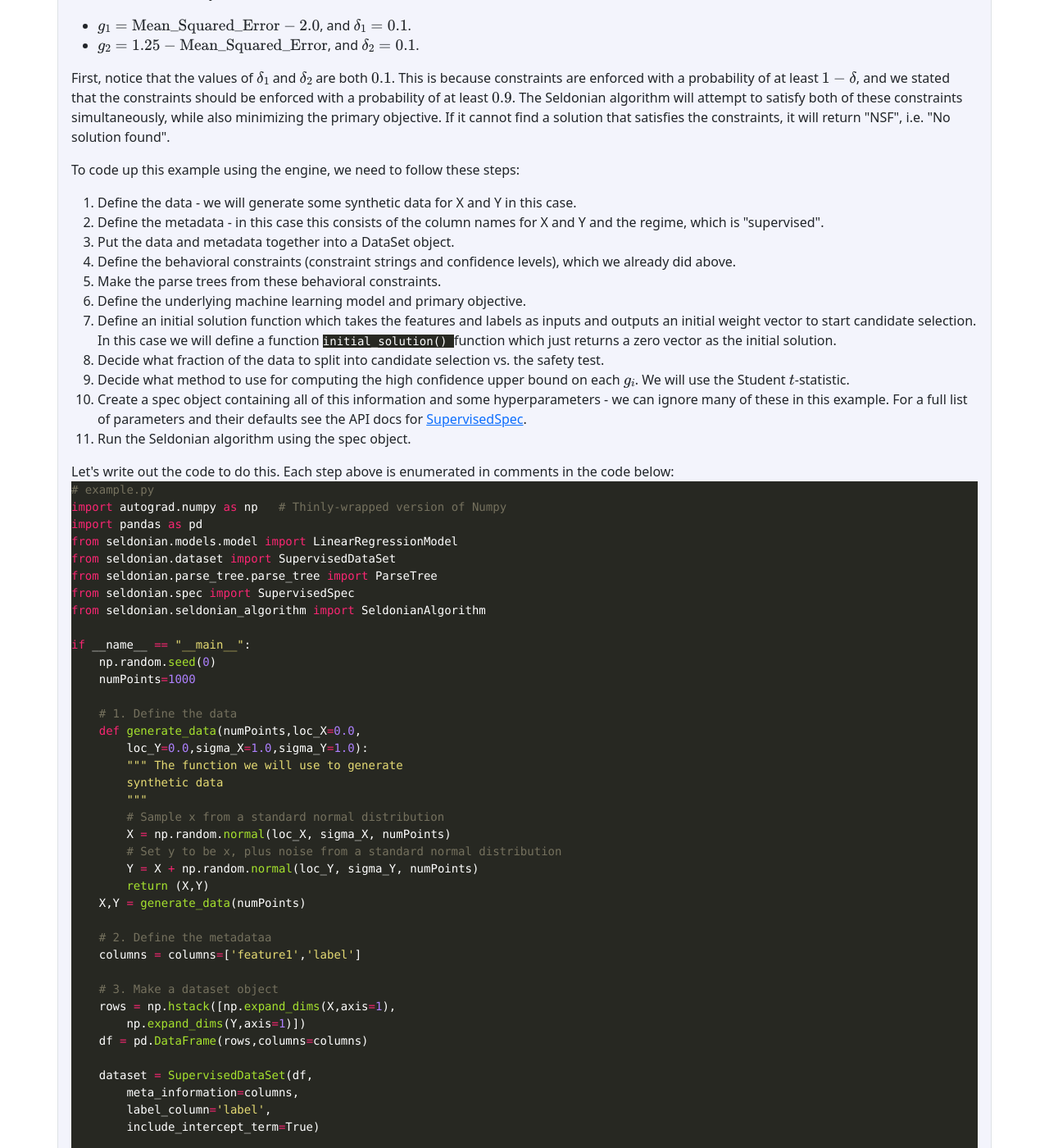
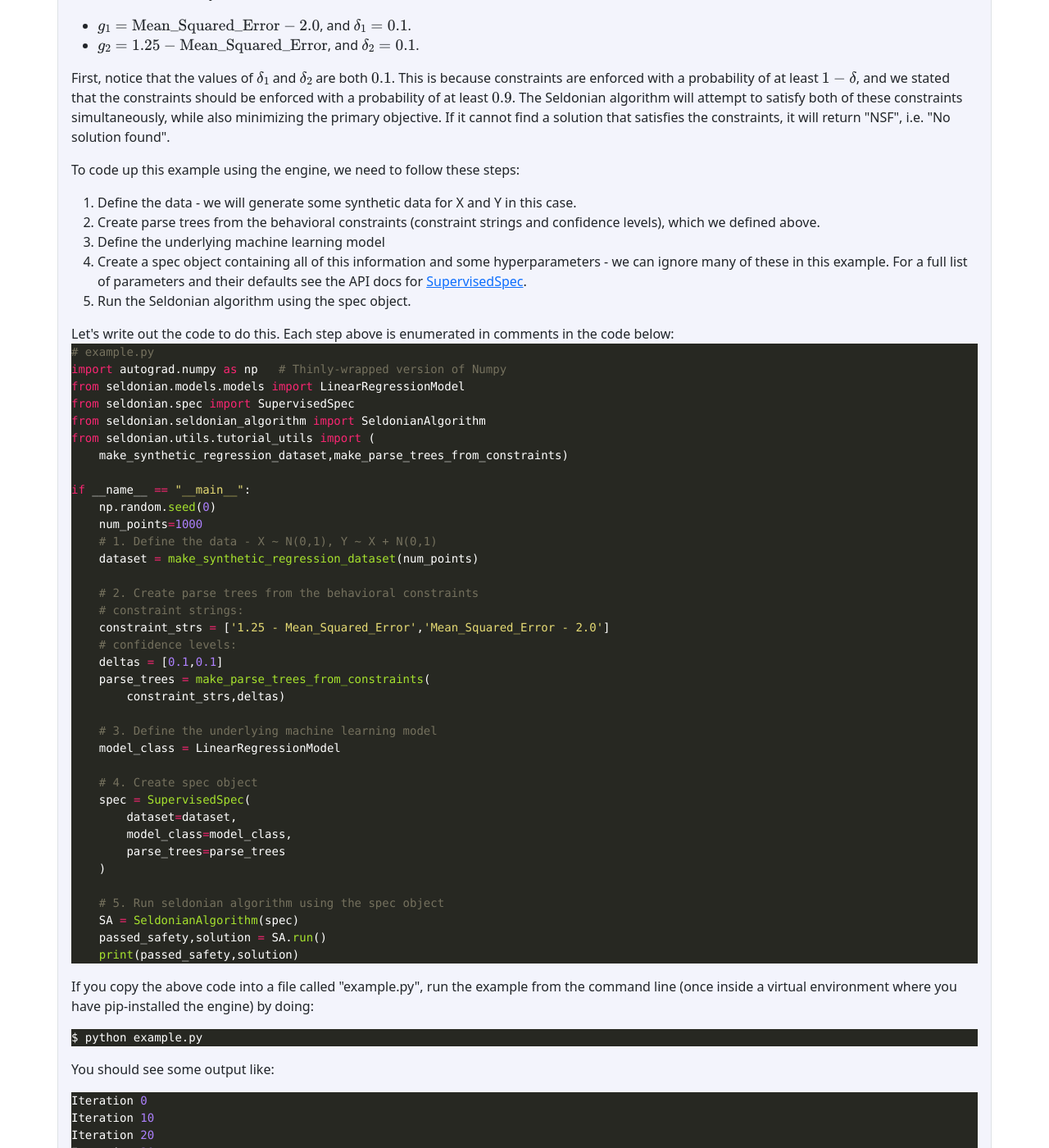
Before and after one commit to seldonian-framework/Tutorials, a Jekyll site: the page built from _tutorials/simple_engine_tutorial.md, in a window 1280 px wide and 1400 px high, scrolled down 775 px. Shown: the whole window at 82% size. Built offline with Jekyll 4.4.1, drawn with Linux system fonts in a browser that asks for light colours; formulas are drawn with MathJax 3; some of the changed text lies outside the part shown.

Commit message:
simplify engine tutorial

```diff
--- a/_tutorials/simple_engine_tutorial.md
+++ b/_tutorials/simple_engine_tutorial.md
@@ -53,14 +53,8 @@ next_page_name: Fair loans tutorial
     </p>
     <ol>
         <li> Define the data - we will generate some synthetic data for X and Y in this case.</li>
-        <li> Define the metadata - in this case this consists of the column names for X and Y and the regime, which is "supervised".</li>
-        <li> Put the data and metadata together into a DataSet object.</li>
-        <li> Define the behavioral constraints (constraint strings and confidence levels), which we already did above.</li>
-        <li> Make the parse trees from these behavioral constraints.</li>
-        <li> Define the underlying machine learning model and primary objective. </li>
-        <li> Define an initial solution function which takes the features and labels as inputs and outputs an initial weight vector to start candidate selection. In this case we will define a function <code class='highlight'> initial_solution() </code> function which just returns a zero vector as the initial solution.</li>
-        <li> Decide what fraction of the data to split into candidate selection vs. the safety test.</li>
-        <li> Decide what method to use for computing the high confidence upper bound on each $g_{i}$. We will use the Student $t$-statistic.</li>
+        <li> Create parse trees from the behavioral constraints (constraint strings and confidence levels), which we defined above.</li>
+        <li> Define the underlying machine learning model </li>
         <li> Create a spec object containing all of this information and some hyperparameters - we can ignore many of these in this example. For a full list of parameters and their defaults see the API docs for <a href="https://seldonian-toolkit.github.io/Engine/build/html/_autosummary/seldonian.spec.SupervisedSpec.html#seldonian.spec.SupervisedSpec">SupervisedSpec</a>.</li>
         <li> Run the Seldonian algorithm using the spec object. </li>
     </ol>
@@ -70,112 +64,37 @@ next_page_name: Fair loans tutorial
 {% highlight python %}
 # example.py
 import autograd.numpy as np   # Thinly-wrapped version of Numpy
-import pandas as pd
-from seldonian.models.model import LinearRegressionModel
-from seldonian.dataset import SupervisedDataSet
-from seldonian.parse_tree.parse_tree import ParseTree
+from seldonian.models.models import LinearRegressionModel
 from seldonian.spec import SupervisedSpec
 from seldonian.seldonian_algorithm import SeldonianAlgorithm
+from seldonian.utils.tutorial_utils import (
+    make_synthetic_regression_dataset,make_parse_trees_from_constraints)
 
 if __name__ == "__main__":
     np.random.seed(0)
-    numPoints=1000
+    num_points=1000
+    # 1. Define the data - X ~ N(0,1), Y ~ X + N(0,1)
+    dataset = make_synthetic_regression_dataset(num_points)
 
-    # 1. Define the data
-    def generate_data(numPoints,loc_X=0.0,
-        loc_Y=0.0,sigma_X=1.0,sigma_Y=1.0):
-        """ The function we will use to generate
-        synthetic data
-        """
-        # Sample x from a standard normal distribution
-        X = np.random.normal(loc_X, sigma_X, numPoints)
-        # Set y to be x, plus noise from a standard normal distribution
-        Y = X + np.random.normal(loc_Y, sigma_Y, numPoints)
-        return (X,Y)
-    X,Y = generate_data(numPoints)
+    # 2. Create parse trees from the behavioral constraints
+    # constraint strings:
+    constraint_strs = ['1.25 - Mean_Squared_Error','Mean_Squared_Error - 2.0']
+    # confidence levels:
+    deltas = [0.1,0.1]
+    parse_trees = make_parse_trees_from_constraints(
+        constraint_strs,deltas)
 
-    # 2. Define the metadataa
-    columns = columns=['feature1','label']
-
-    # 3. Make a dataset object
-    rows = np.hstack([np.expand_dims(X,axis=1),
-        np.expand_dims(Y,axis=1)])
-    df = pd.DataFrame(rows,columns=columns)
-
-    dataset = SupervisedDataSet(df,
-        meta_information=columns,
-        label_column='label',
-        include_intercept_term=True)
-
-    """ include_intercept_term=True
-    adds a column of ones in the
-    feature array for convenience
-    during matrix multiplication.
-    """
-
-    # 4. Define the behavioral constraints
-    constraint_strs = ['1.25 - Mean_Squared_Error','Mean_Squared_Error - 2.0']
-    deltas = [0.1,0.1] # confidence levels
-
-    # 5. Make the parse trees from these behavioral constraints
-
-    parse_trees = []
-    for ii in range(len(constraint_strs)):
-        constraint_str = constraint_strs[ii]
-
-        delta = deltas[ii]
-
-        # Create parse tree object
-        parse_tree = ParseTree(
-            delta=delta,
-            regime='supervised',
-            sub_regime='regression',
-            columns=columns)
-
-        # Fill out tree
-        parse_tree.create_from_ast(constraint_str)
-        # assign deltas for each base node
-        # use equal weighting for each unique base node
-        parse_tree.assign_deltas(weight_method='equal')
-
-        # Assign bounds needed on the base nodes
-        parse_tree.assign_bounds_needed()
-
-        parse_trees.append(parse_tree)
-
-    # 6. Define the underlying machine learning model and primary objective
+    # 3. Define the underlying machine learning model
     model_class = LinearRegressionModel
 
-    primary_objective = model_class().sample_Mean_Squared_Error
-
-    # 7. Define initial solution function
-    def initial_solution(X,y):
-        """ Initial solution will be [0,0] """
-        return np.zeros(2)
-
-    initial_solution_fn=initial_solution
-
-    # 8. Decide what fraction of your data to split into
-    # candidate selection vs. the safety test.
-    frac_data_in_safety=0.6
-
-    """ 9. Decide what method to use for computing the
-    high confidence upper bound on each $g_{i}$."""
-    bound_method='ttest'
-
-    """10. Create a spec object, using some
-    hidden defaults we won't worry about here"""
+    # 4. Create spec object
     spec = SupervisedSpec(
         dataset=dataset,
         model_class=model_class,
-        frac_data_in_safety=frac_data_in_safety,
-        primary_objective=primary_objective,
-        initial_solution_fn=initial_solution_fn,
-        parse_trees=parse_trees,
-        bound_method=bound_method,
+        parse_trees=parse_trees
     )
 
-    # 11. Run seldonian algorithm using the spec object
+    # 5. Run seldonian algorithm using the spec object
     SA = SeldonianAlgorithm(spec)
     passed_safety,solution = SA.run()
     print(passed_safety,solution)
```
